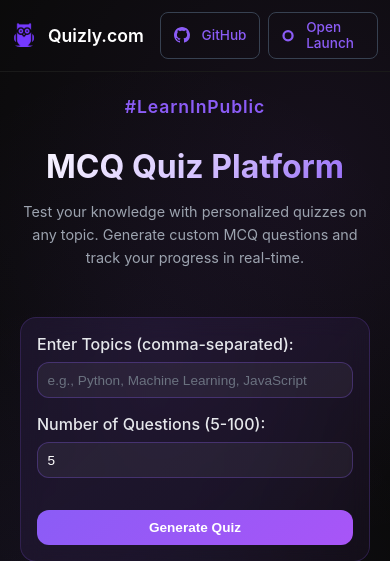
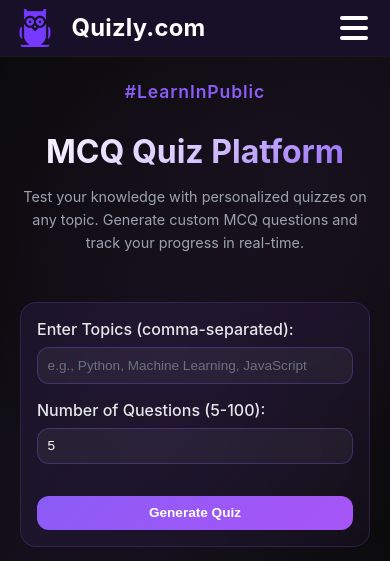
Before and after one commit to anikchand461/quizly, a FastAPI app: page / in a window 390 px wide. Shown: the top 561 px of the page. Run offline with FastAPI, Linux system fonts and the light colour scheme.

Commit message:
added hamburger

```diff
--- a/templates/index.html
+++ b/templates/index.html
@@ -6,6 +6,179 @@
     <title>Quizly.com</title>
     <link rel="stylesheet" href="/static/styles.css">
     <link rel="icon" href="/static/favicon.ico" type="image/x-icon">
+    <style>
+        @media (max-width: 700px) {
+            .header {
+                flex-direction: row;
+                align-items: center;
+                justify-content: space-between;
+                padding: 0.5rem 1rem;
+                position: relative;
+                background: #181028;
+            }
+            .logo {
+                display: flex;
+                align-items: center;
+                gap: 0.5em;
+                width: auto;
+                flex: 1 1 auto;
+            }
+            .logo-icon {
+                width: 38px;
+                height: 38px;
+                margin-right: 0.5em;
+            }
+            .logo span {
+                font-size: 1.35em;
+                font-weight: 700;
+                color: #fff;
+                letter-spacing: 0.01em;
+                line-height: 1;
+                margin-right: 0.5em;
+            }
+            .hamburger {
+                display: inline-flex;
+                flex-direction: column;
+                justify-content: center;
+                align-items: center;
+                width: 40px;
+                height: 40px;
+                background: none;
+                border: none;
+                cursor: pointer;
+                margin-left: 0.5rem;
+                z-index: 102;
+            }
+            .hamburger span {
+                display: block;
+                height: 4px;
+                width: 28px;
+                margin: 3px 0;
+                background: #fff;
+                border-radius: 2px;
+                transition: 0.3s;
+            }
+            .nav {
+                display: none;
+                flex-direction: column;
+                align-items: center;
+                width: 100vw;
+                background: #181028;
+                position: absolute;
+                top: 60px;
+                left: 0;
+                z-index: 101;
+                box-shadow: 0 4px 16px rgba(139,92,246,0.08);
+                padding: 2rem 0 2rem 0;
+                border-bottom-left-radius: 12px;
+                border-bottom-right-radius: 12px;
+                text-align: center;
+            }
+            .nav.open {
+                display: flex;
+            }
+            .nav .nav-link {
+                font-size: 1.25em;
+                color: #fff;
+                text-decoration: none;
+                font-weight: 700;
+                margin-bottom: 0.3em;
+                display: block;
+            }
+            .nav .avatar-row {
+                display: flex;
+                justify-content: center;
+                gap: 1.5em;
+                margin: 1em 0 1.5em 0;
+            }
+            .nav .avatar-link img {
+                width: 56px;
+                height: 56px;
+                border-radius: 50%;
+                border: 2px solid #8b5cf6;
+                background: #222;
+            }
+            .nav .nav-btn {
+                display: block;
+                width: 90%;
+                margin: 0.7em auto;
+                padding: 0.9em 0;
+                background: transparent;
+                color: #f472b6;
+                border: 1.5px solid #f472b6;
+                border-radius: 10px;
+                font-size: 1.15em;
+                font-weight: 600;
+                transition: background 0.2s, color 0.2s;
+                text-align: center;
+                text-decoration: none;
+            }
+            .nav .nav-btn:hover {
+                background: #f472b6;
+                color: #181028;
+            }
+            .actions {
+                display: none;
+            }
+        }
+        @media (min-width: 701px) {
+            .hamburger {
+                display: none;
+            }
+            .nav {
+                display: flex !important;
+                flex-direction: row;
+                align-items: center;
+                position: static;
+                background: none;
+                box-shadow: none;
+                padding: 0;
+                width: auto;
+                border-radius: 0;
+                text-align: left;
+                gap: 1.5em;
+            }
+            .nav .nav-link {
+                font-size: 1em;
+                color: #fff;
+                text-decoration: none;
+                font-weight: 600;
+                margin: 0 0.7em 0 0;
+                display: inline-block;
+            }
+            .nav .avatar-row {
+                display: flex;
+                gap: 0.7em;
+                margin: 0 0.7em;
+            }
+            .nav .avatar-link img {
+                width: 32px;
+                height: 32px;
+                border-radius: 50%;
+                border: 2px solid #8b5cf6;
+                background: #222;
+            }
+            .nav .nav-btn {
+                display: inline-block;
+                width: auto;
+                margin: 0 0.5em;
+                padding: 0.5em 1.2em;
+                background: transparent;
+                color: #f472b6;
+                border: 1.5px solid #f472b6;
+                border-radius: 10px;
+                font-size: 1em;
+                font-weight: 600;
+                transition: background 0.2s, color 0.2s;
+                text-align: center;
+                text-decoration: none;
+            }
+            .nav .nav-btn:hover {
+                background: #f472b6;
+                color: #181028;
+            }
+        }
+    </style>
 </head>
 <body>
     <header class="header">
@@ -13,50 +186,24 @@
             <img src="/static/logo-3.png" alt="Quizly Logo" class="logo-icon">
             <span>Quizly.com</span>
         </div>
-        <nav class="nav">
-            <a href="https://github.com/abhirajadhikary06/quizly/blob/main/README.md">Readme.md</a>
-            <a href="https://chat.whatsapp.com/JbALaLcvsHI1d5yo3k5D3N">Join Us</a>
-            <style>
-                .avatar-link {
-                    position: relative;
-                    display: inline-block;
-                    margin-left: 0.5rem;
-                }
-                .avatar-link .avatar-tooltip {
-                    visibility: hidden;
-                    opacity: 0;
-                    width: max-content;
-                    background: #fff;
-                    color: #4b5563;
-                    text-align: center;
-                    border-radius: 8px;
-                    padding: 0.4em 1em;
-                    position: absolute;
-                    z-index: 10;
-                    bottom: -45px;
-                    left: 50%;
-                    transform: translateX(-50%);
-                    box-shadow: 0 4px 16px rgba(139,92,246,0.15);
-                    font-size: 0.95em;
-                    font-weight: 500;
-                    border: 1px solid #e5e7eb;
-                    transition: opacity 0.2s, visibility 0.2s;
-                    pointer-events: none;
-                }
-                .avatar-link:hover .avatar-tooltip,
-                .avatar-link:focus .avatar-tooltip {
-                    visibility: visible;
-                    opacity: 1;
-                }
-            </style>
-            <a href="/profile/abhirajadhikary06" class="avatar-link">
-                <img src="/static/avatar1.png" alt="abhirajadhikary06" style="width:32px; height:32px; border-radius:50%; border:2px solid #8b5cf6;">
-                <span class="avatar-tooltip">abhirajadhikary06</span>
-            </a>
-            <a href="/profile/anikchand461" class="avatar-link">
-                <img src="/static/avatar2.jpg" alt="anikchand461" style="width:32px; height:32px; border-radius:50%; border:2px solid #8b5cf6;">
-                <span class="avatar-tooltip">anikchand461</span>
-            </a>
+        <button class="hamburger" id="hamburger-btn" aria-label="Toggle navigation">
+            <span></span>
+            <span></span>
+            <span></span>
+        </button>
+        <nav class="nav" id="main-nav">
+            <a href="https://github.com/abhirajadhikary06/quizly/blob/main/README.md" class="nav-link">Readme.md</a>
+            <a href="https://chat.whatsapp.com/JbALaLcvsHI1d5yo3k5D3N" class="nav-link">Join Us</a>
+            <div class="avatar-row">
+                <a href="/profile/abhirajadhikary06" class="avatar-link">
+                    <img src="/static/avatar1.png" alt="abhirajadhikary06">
+                </a>
+                <a href="/profile/anikchand461" class="avatar-link">
+                    <img src="/static/avatar2.jpg" alt="anikchand461">
+                </a>
+            </div>
+            <a href="https://github.com/abhirajadhikary06/quizly" class="nav-btn">GitHub</a>
+            <a href="https://open-launch.com/projects/quizly" class="nav-btn">Open Launch</a>
         </nav>
         <div class="actions">
             <a href="https://github.com/abhirajadhikary06/quizly" class="btn btn-outline" style="transition: color 0.2s; color: #8b5cf6;">
@@ -221,5 +368,17 @@
             showFeedback("{{ error }}", false);
         {% endif %}
     </script>
+    <script>
+        const hamburger = document.getElementById('hamburger-btn');
+        const nav = document.getElementById('main-nav');
+        hamburger.addEventListener('click', () => {
+            nav.classList.toggle('open');
+        });
+        document.querySelectorAll('.nav a').forEach(link => {
+            link.addEventListener('click', () => {
+                if (window.innerWidth <= 700) nav.classList.remove('open');
+            });
+        });
+    </script>
 </body>
 </html>
```
